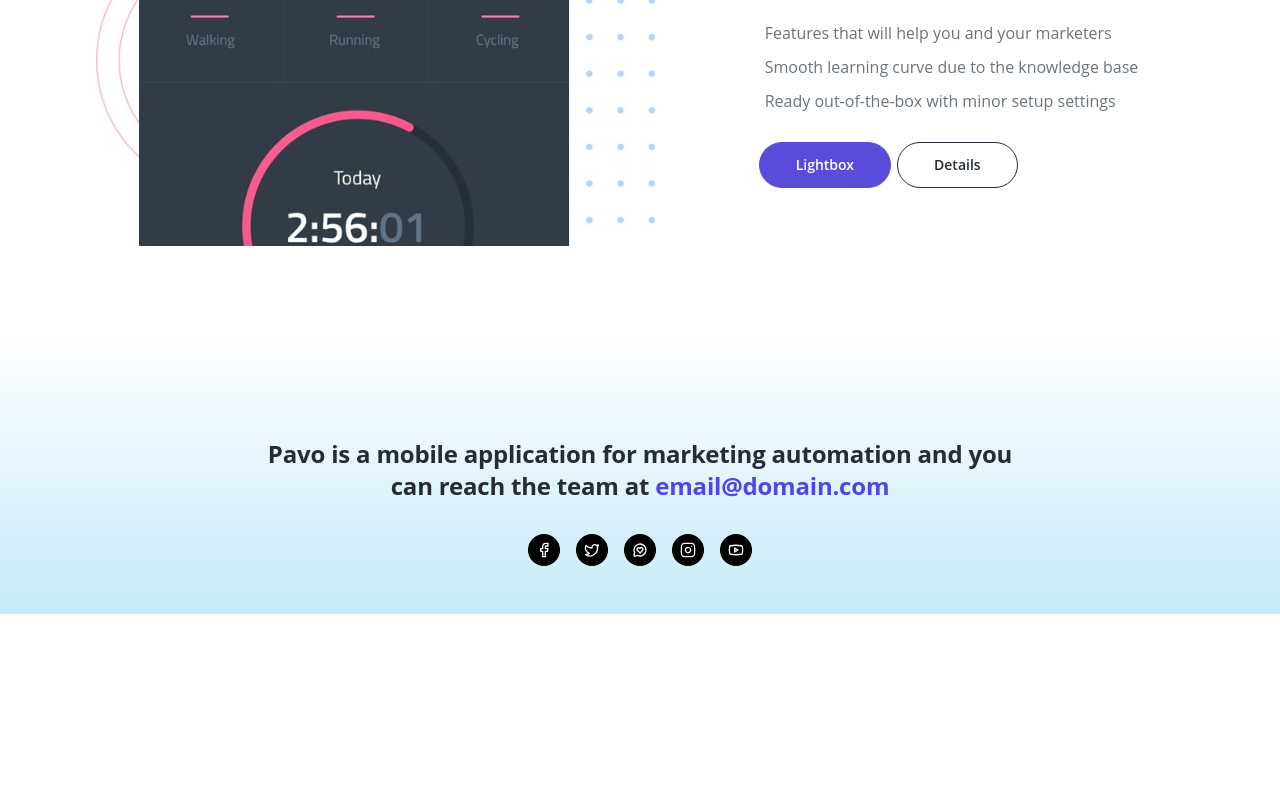
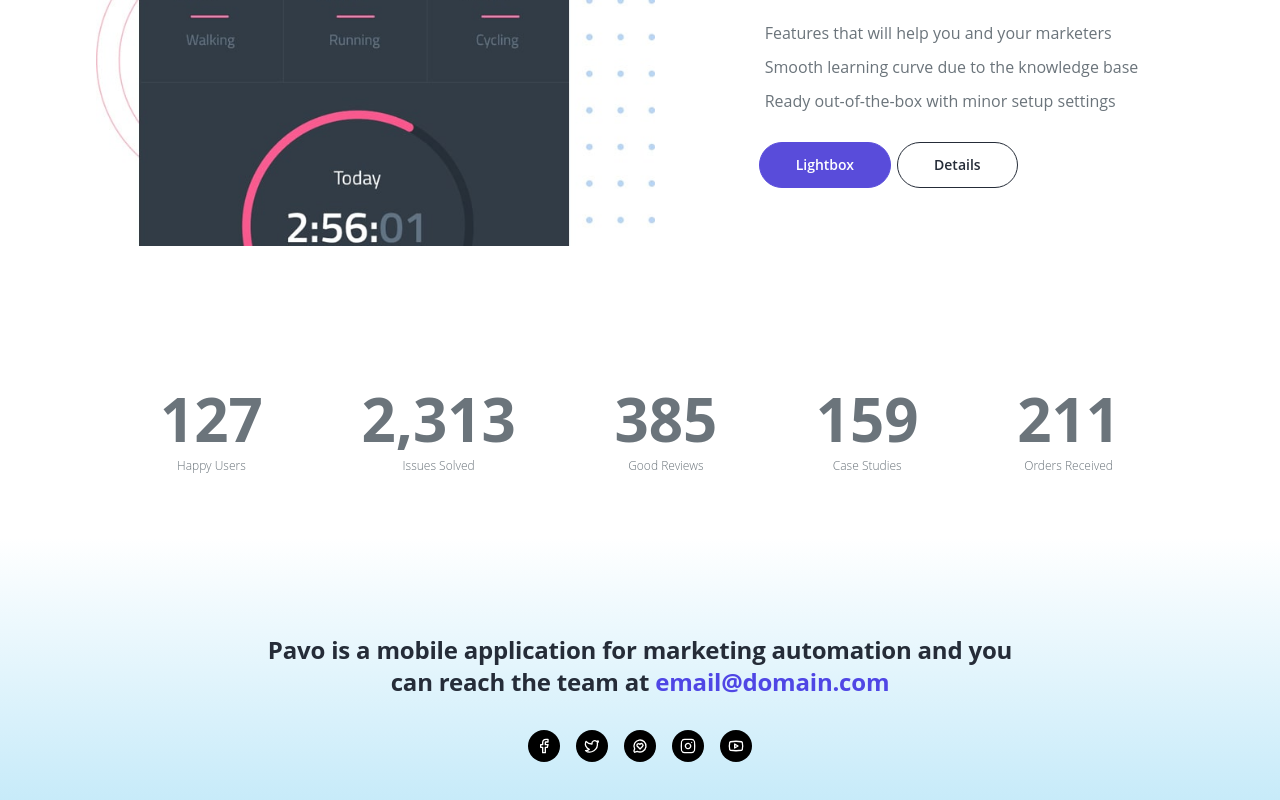
Before and after one commit to abel-yelin/Next15-LandingPage, a Next.js app: page / in a window 1280 px wide. Shown: the part 2663-3463 px from the top of the page. Before the commit the page ends 3277 px from the top, so only its background shows below. Built offline with nearby package versions, Linux system fonts and the light colour scheme.

Commit message:
added count

```diff
--- a/app/page.tsx
+++ b/app/page.tsx
@@ -1,3 +1,4 @@
+import Counter from "@/components/Counter";
 import Details from "@/components/Details";
 import Features from "@/components/Features";
 import Hero from "@/components/Hero";
@@ -11,6 +12,7 @@ const Home = () => {
       <Lyric />
       <Features />
       <Details />
+      <Counter />
     </>
   );
 };
--- /dev/null
+++ b/components/Counter.tsx
@@ -0,0 +1,59 @@
+"use client";
+import React from "react";
+import CountUp from "react-countup";
+
+const Counter = () => {
+  return (
+    <div className="flex flex-col lg:flex-row max-w-[960px] mx-auto justify-between items-center gap-12 w-full py-16">
+      <CountUp start={0} end={127} duration={2.5} scrollSpyOnce enableScrollSpy>
+        {({ countUpRef, start }) => (
+          <div className="text-[60px] font-bold flex flex-col justify-center items-center">
+            <span ref={countUpRef} /> <br />{" "}
+            <span className="text-center text-xs font-thin">Happy Users</span>
+          </div>
+        )}
+      </CountUp>
+      <CountUp
+        start={0}
+        end={2313}
+        duration={2.5}
+        scrollSpyOnce
+        enableScrollSpy
+      >
+        {({ countUpRef, start }) => (
+          <div className="text-[60px] font-bold flex flex-col justify-center items-center">
+            <span ref={countUpRef} /> <br />{" "}
+            <span className="text-center text-xs font-thin">Issues Solved</span>
+          </div>
+        )}
+      </CountUp>
+      <CountUp start={0} end={385} duration={2.5} scrollSpyOnce enableScrollSpy>
+        {({ countUpRef, start }) => (
+          <div className="text-[60px] font-bold flex flex-col justify-center items-center">
+            <span ref={countUpRef} /> <br />{" "}
+            <span className="text-center text-xs font-thin">Good Reviews</span>
+          </div>
+        )}
+      </CountUp>
+      <CountUp start={0} end={159} duration={2.5} scrollSpyOnce enableScrollSpy>
+        {({ countUpRef, start }) => (
+          <div className="text-[60px] font-bold flex flex-col justify-center items-center">
+            <span ref={countUpRef} /> <br />{" "}
+            <span className="text-center text-xs font-thin">Case Studies</span>
+          </div>
+        )}
+      </CountUp>
+
+      <CountUp start={0} end={211} duration={2.5} scrollSpyOnce enableScrollSpy>
+        {({ countUpRef, start }) => (
+          <div className="text-[60px] font-bold flex flex-col justify-center items-center">
+            <span ref={countUpRef} /> <br />{" "}
+            <span className="text-center text-xs font-thin">Orders Received</span>
+          </div>
+        )}
+      </CountUp>
+    </div>
+  );
+};
+
+export default Counter;
--- a/package.json
+++ b/package.json
@@ -12,6 +12,7 @@
     "lucide-react": "^0.441.0",
     "next": "15.0.0-rc.0",
     "react": "19.0.0-rc-f994737d14-20240522",
+    "react-countup": "^6.5.3",
     "react-dom": "19.0.0-rc-f994737d14-20240522"
   },
   "devDependencies": {
```
Also changed, not shown: 1 other file (tests, documents, lock files or other folders).
